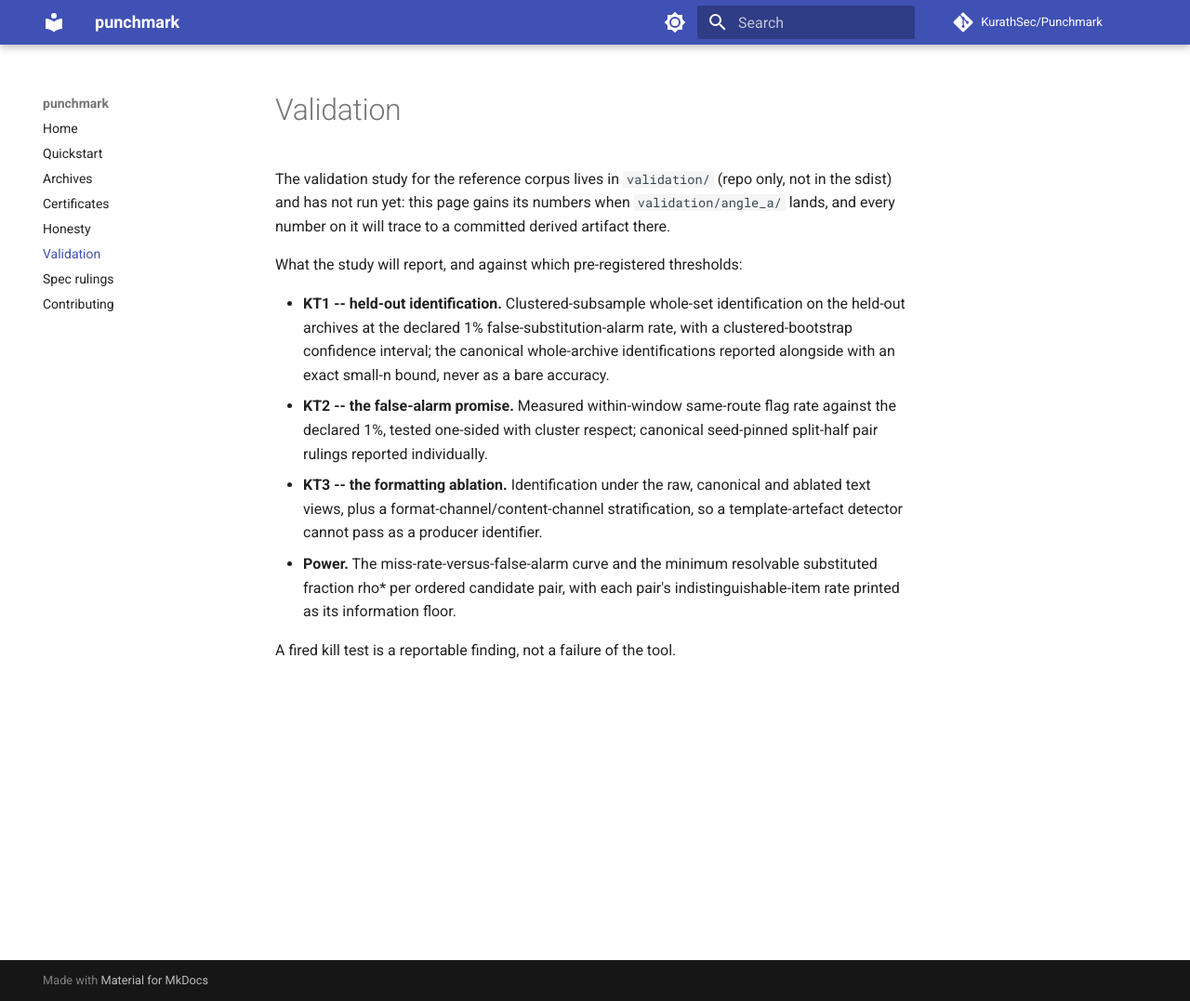
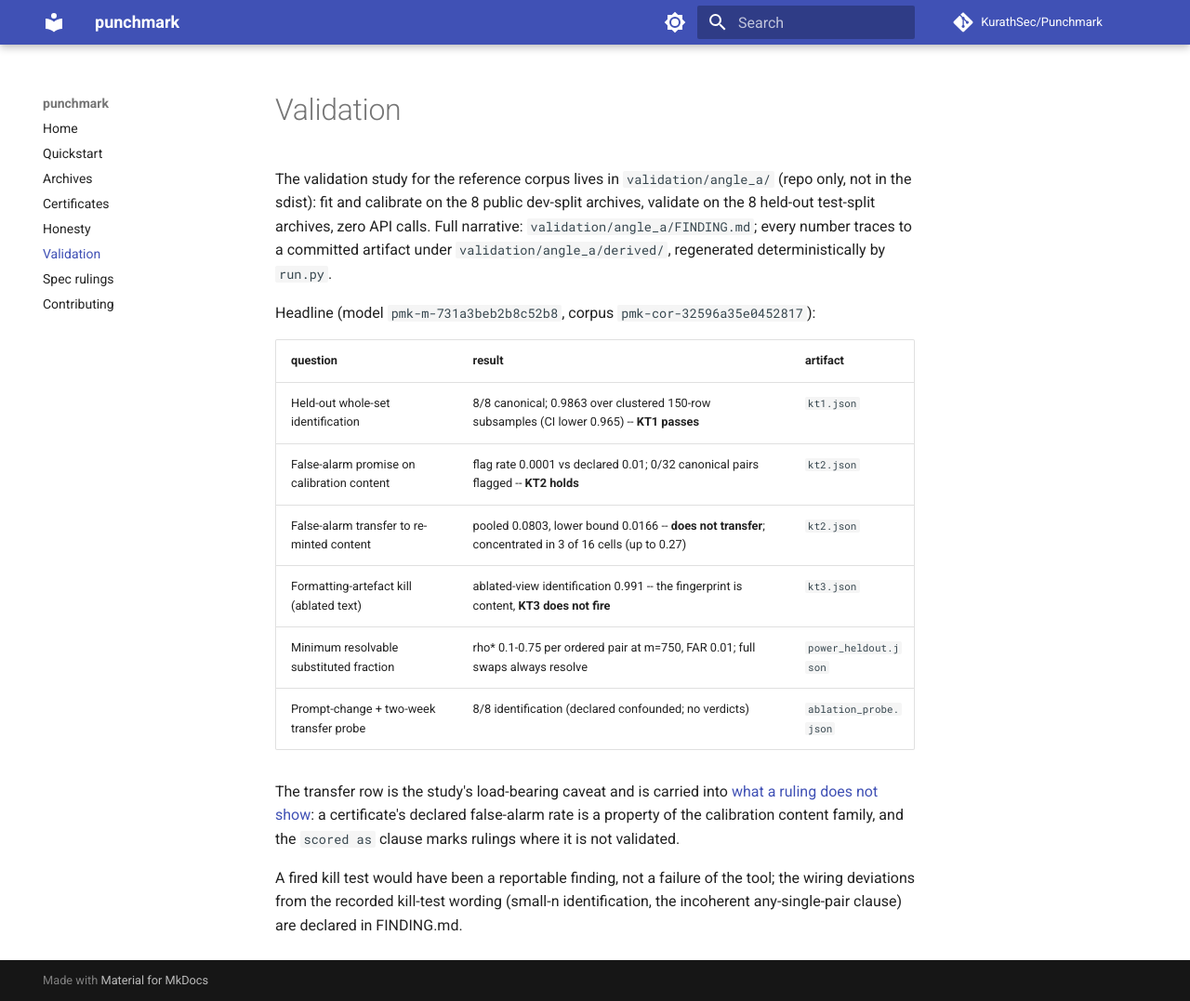
Before and after one commit to KurathSec/Punchmark, an MkDocs documentation site: the page built from docs/validation.md, in a window 1280 px wide and 1077 px high. Shown: the whole window at 93% size. Built offline with MkDocs 1.6.1 and Material for MkDocs 9.7.7, drawn with Linux system fonts in a browser that asks for light colours; comment, search, counter and statistics services are not loaded.

Commit message:
validation: Angle A -- fit on dev splits, score the held-out test splits
E0-E9 in validation/angle_a/run.py, zero API calls; every number in FINDING.md
traces to a committed derived/ artifact. Outcomes:

- KT1 PASSES: held-out whole-set identification 8/8 canonical, 0.9863 over
  clustered 150-row subsamples (cluster-bootstrap CI lower 0.965). Weak cells
  declared: L70B refactor_test 0.9295; tier-B/C-only DeepSeek refactor_test
  0.46 (structurally unseen families, suggestive-only at 24 clusters).
- KT2 HOLDS on the recorded within-window promise (flag rate 0.0001 vs the
  declared 0.01; 0/32 canonical pairs) -- and the study's load-bearing caveat:
  the calibrated FAR DOES NOT TRANSFER to re-minted content (pooled 0.0803,
  lower bound 0.0166; concentrated in 3 of 16 cells, up to 0.27), carried into
  docs/honesty.md and attached to every `scored as` certificate.
- KT3 does not fire: ablated-view identification 0.991 -- the fingerprint is a
  content signal, not a prompt-template artefact.
- Held-out power: rho* 0.1-0.75 per ordered pair at m=750/FAR 0.01; the three
  KT2 transfer cells fail the rho=0 self-check (same fact, seen twice).
- Ablation-arm transfer probe (different prompt condition, ~2 weeks later,
  declared confounded): 8/8 identification.
- Frozen 150-row probe manifest committed (dev-only selection, enforced).
- 8 canonical SAME-PRODUCER rulings + certificates committed.

Kill-test wiring deviations from the recorded wording (small-n KT1 form; the
statistically incoherent any-single-pair KT2 clause) are declared in FINDING.md.

```diff
--- a/docs/validation.md
+++ b/docs/validation.md
@@ -1,23 +1,27 @@
 # Validation
 
-The validation study for the reference corpus lives in `validation/` (repo only, not in
-the sdist) and has not run yet: this page gains its numbers when `validation/angle_a/`
-lands, and every number on it will trace to a committed derived artifact there.
+The validation study for the reference corpus lives in `validation/angle_a/` (repo only,
+not in the sdist): fit and calibrate on the 8 public dev-split archives, validate on the
+8 held-out test-split archives, zero API calls. Full narrative:
+`validation/angle_a/FINDING.md`; every number traces to a committed artifact under
+`validation/angle_a/derived/`, regenerated deterministically by `run.py`.
 
-What the study will report, and against which pre-registered thresholds:
+Headline (model `pmk-m-731a3beb2b8c52b8`, corpus `pmk-cor-32596a35e0452817`):
 
-- **KT1 -- held-out identification.** Clustered-subsample whole-set identification on
-  the held-out archives at the declared 1% false-substitution-alarm rate, with a
-  clustered-bootstrap confidence interval; the canonical whole-archive identifications
-  reported alongside with an exact small-n bound, never as a bare accuracy.
-- **KT2 -- the false-alarm promise.** Measured within-window same-route flag rate
-  against the declared 1%, tested one-sided with cluster respect; canonical seed-pinned
-  split-half pair rulings reported individually.
-- **KT3 -- the formatting ablation.** Identification under the raw, canonical and
-  ablated text views, plus a format-channel/content-channel stratification, so a
-  template-artefact detector cannot pass as a producer identifier.
-- **Power.** The miss-rate-versus-false-alarm curve and the minimum resolvable
-  substituted fraction rho* per ordered candidate pair, with each pair's
-  indistinguishable-item rate printed as its information floor.
+| question | result | artifact |
+|---|---|---|
+| Held-out whole-set identification | 8/8 canonical; 0.9863 over clustered 150-row subsamples (CI lower 0.965) -- **KT1 passes** | `kt1.json` |
+| False-alarm promise on calibration content | flag rate 0.0001 vs declared 0.01; 0/32 canonical pairs flagged -- **KT2 holds** | `kt2.json` |
+| False-alarm transfer to re-minted content | pooled 0.0803, lower bound 0.0166 -- **does not transfer**; concentrated in 3 of 16 cells (up to 0.27) | `kt2.json` |
+| Formatting-artefact kill (ablated text) | ablated-view identification 0.991 -- the fingerprint is content, **KT3 does not fire** | `kt3.json` |
+| Minimum resolvable substituted fraction | rho* 0.1-0.75 per ordered pair at m=750, FAR 0.01; full swaps always resolve | `power_heldout.json` |
+| Prompt-change + two-week transfer probe | 8/8 identification (declared confounded; no verdicts) | `ablation_probe.json` |
 
-A fired kill test is a reportable finding, not a failure of the tool.
+The transfer row is the study's load-bearing caveat and is carried into
+[what a ruling does not show](honesty.md): a certificate's declared false-alarm rate is a
+property of the calibration content family, and the `scored as` clause marks rulings
+where it is not validated.
+
+A fired kill test would have been a reportable finding, not a failure of the tool; the
+wiring deviations from the recorded kill-test wording (small-n identification, the
+incoherent any-single-pair clause) are declared in FINDING.md.
```
Also changed, not shown: docs/honesty.md (+9 -0 lines), docs/spec/rulings.md (+10 -1 lines), validation/angle_a/FINDING.md (added, +133 -0 lines), 11 other files.
